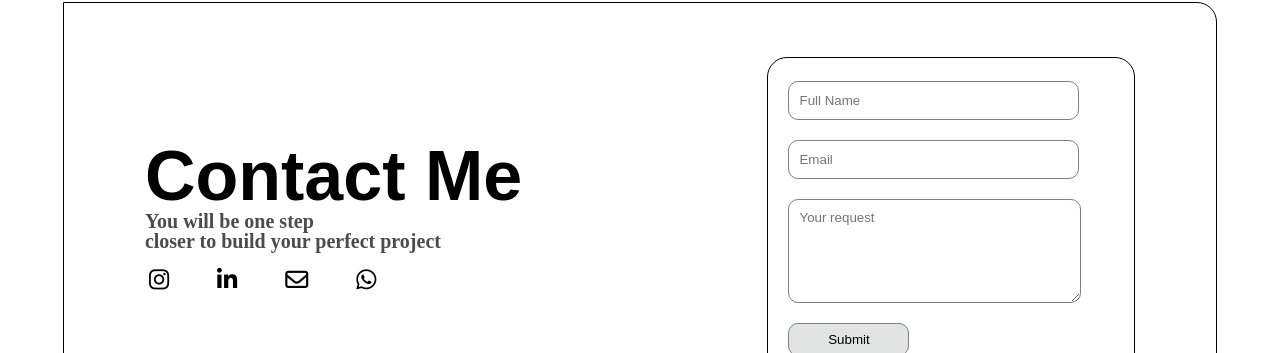
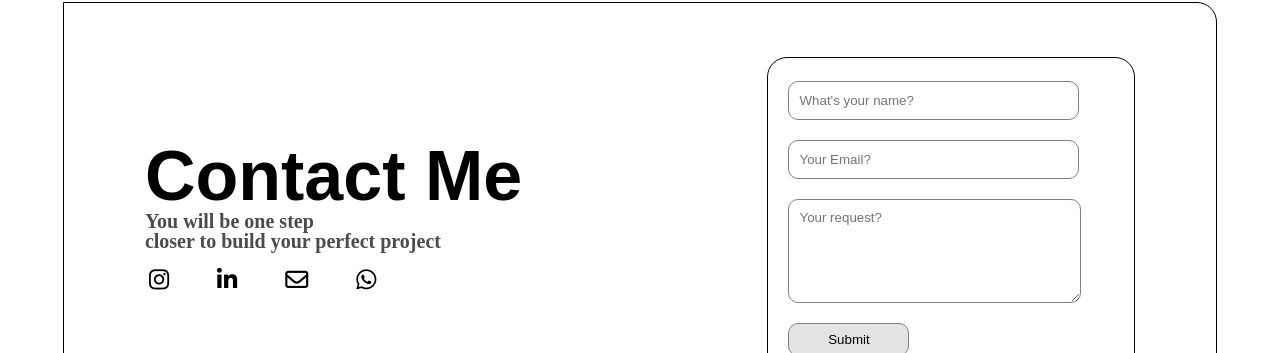
Before and after one commit to chriskunda/Portfolio, a React (Vite) app in the folder My-portfolio/: page / in a window 1280 px wide. Shown: the part 2672-3025 px from the top of the page. Built offline with nearby package versions, Linux system fonts and the light colour scheme; a web font is replaced by a local one.

Commit message:
some changed

```diff
--- a/My-portfolio/src/Components/Contact.jsx
+++ b/My-portfolio/src/Components/Contact.jsx
@@ -23,19 +23,23 @@
 
         e.preventDefault();
 
+        const serviceId = 'service_5uuu4fr';
+        const templateId = 'template_lkkxj8c';
+        const publicKey = 'KSD9qQE1VqpulzCmU';
+
+        const templateParams = {
+            name:name,
+            email:email,
+            message:message
+        };
+
 
         if (!name || !email || !message) {
             alert("Please fill all fields")
             return
             }
         else {
-            emailjs.send("service_5uuu4fr", "template_lkkxj8c", {
-                name:name,
-                email:email,
-                message:message
-            },
-            "KSD9qQE1VqpulzCmU"
-            )
+            emailjs.send(serviceId, templateId, publicKey,templateParams)
 
             .then(()=>{
                 alert("Message sent saccessfully!!")
@@ -100,7 +104,7 @@
                         <input
                             type="text"
                             name="name"
-                            placeholder="Full Name"
+                            placeholder="What's your name?"
                             value={name}
                             onChange={(e) => handleNameChange(e)}
                         />
@@ -108,7 +112,7 @@
                         <input
                             type="email"
                             name="email"
-                            placeholder="Email"
+                            placeholder="Your Email?"
                             value={email}
                             onChange={(e) => setEmail(e.target.value)}
                         />
@@ -116,7 +120,7 @@
                         <textarea
                         name="message"
                         id=""
-                        placeholder="Your request"
+                        placeholder="Your request?"
                         value={message}
                         onChange={(e) => setMessage(e.target.value)}>
                         </textarea>
```
